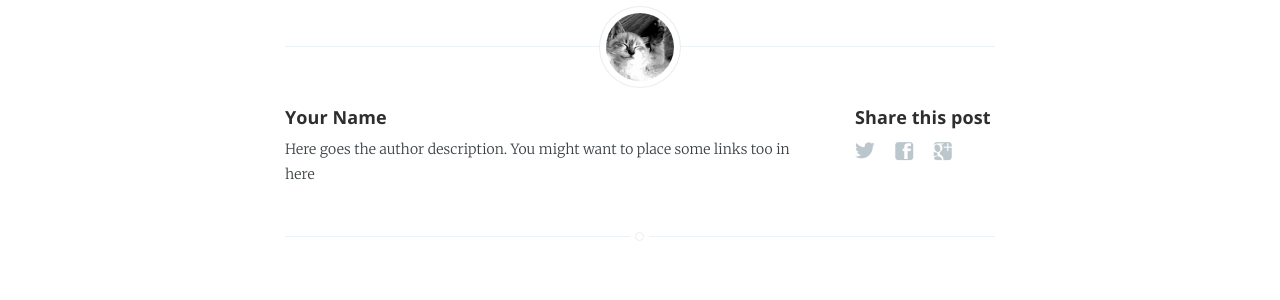
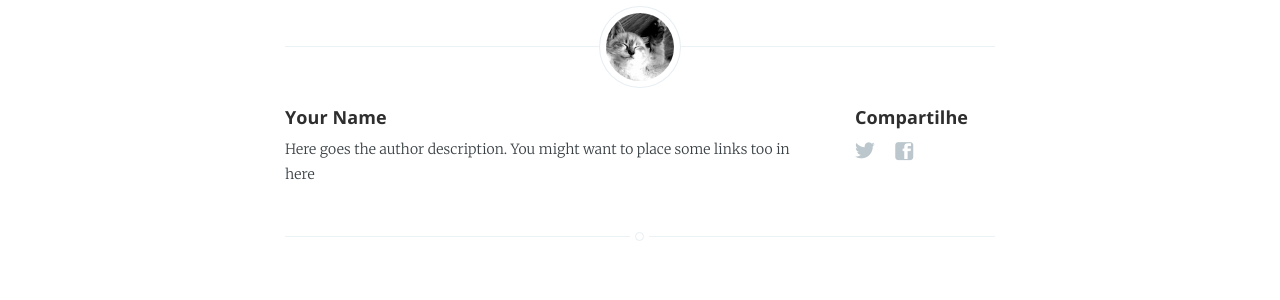
Before and after one commit to MaiconJunge/maiconjunge.github.io, a Jekyll site: the page built from _posts/2013-11-10-welcome-to-jekyll.markdown, in a window 1280 px wide. Shown: the part 743-1043 px from the top of the page. Built offline with Jekyll 4.4.1, drawn with Linux system fonts in a browser that asks for light colours.

Commit message:
Update share.html

```diff
--- a/_includes/share.html
+++ b/_includes/share.html
@@ -1,5 +1,5 @@
 <section class="share">
-    <h4>Share this post</h4>
+    <h4>Compartilhe</h4>
     <a class="icon-twitter" href="http://twitter.com/share?text={{page.title}}&amp;url={{site.domain_name}}{{ page.url }}"
         onclick="window.open(this.href, 'twitter-share', 'width=550,height=235');return false;">
         <span class="hidden">Twitter</span>
@@ -8,8 +8,5 @@
         onclick="window.open(this.href, 'facebook-share','width=580,height=296');return false;">
         <span class="hidden">Facebook</span>
     </a>
-    <a class="icon-google-plus" href="https://plus.google.com/share?url={{site.domain_name}}{{page.url}}"
-       onclick="window.open(this.href, 'google-plus-share', 'width=490,height=530');return false;">
-        <span class="hidden">Google+</span>
-    </a>
+
 </section>
```
